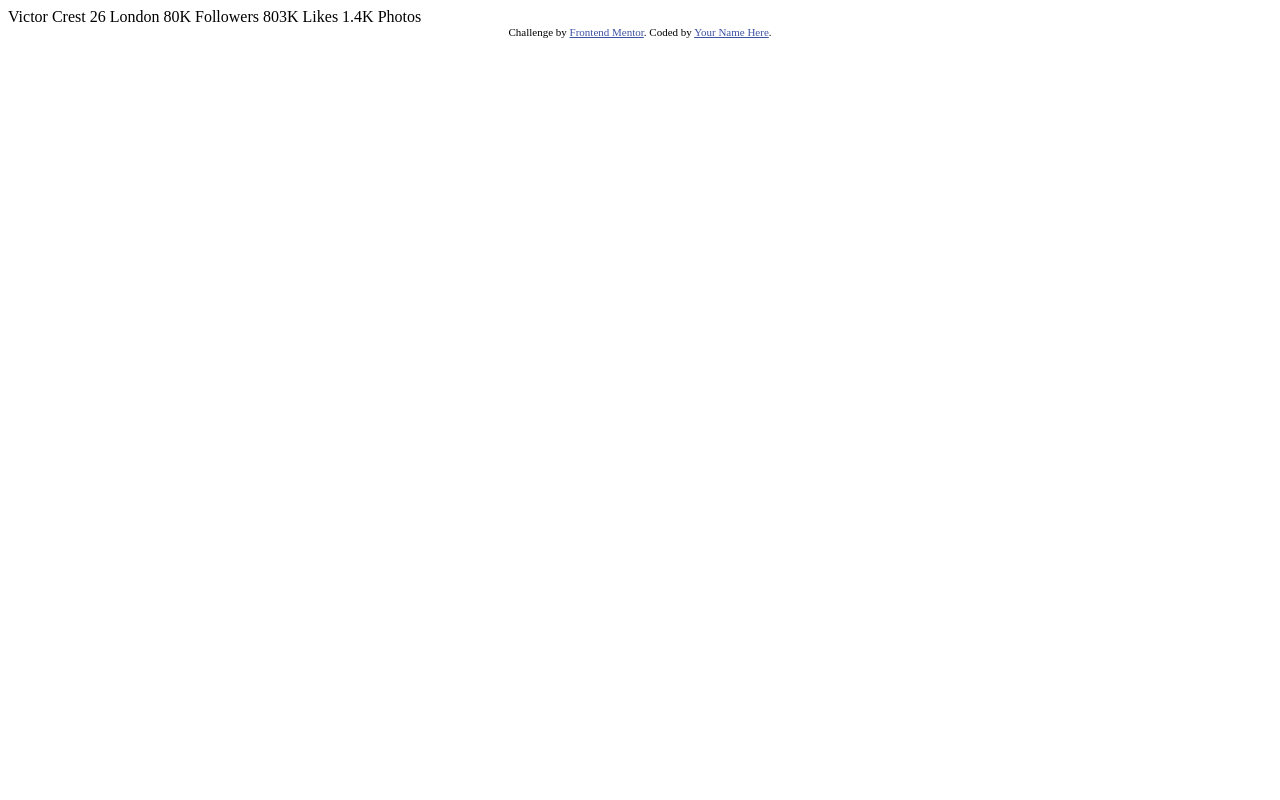
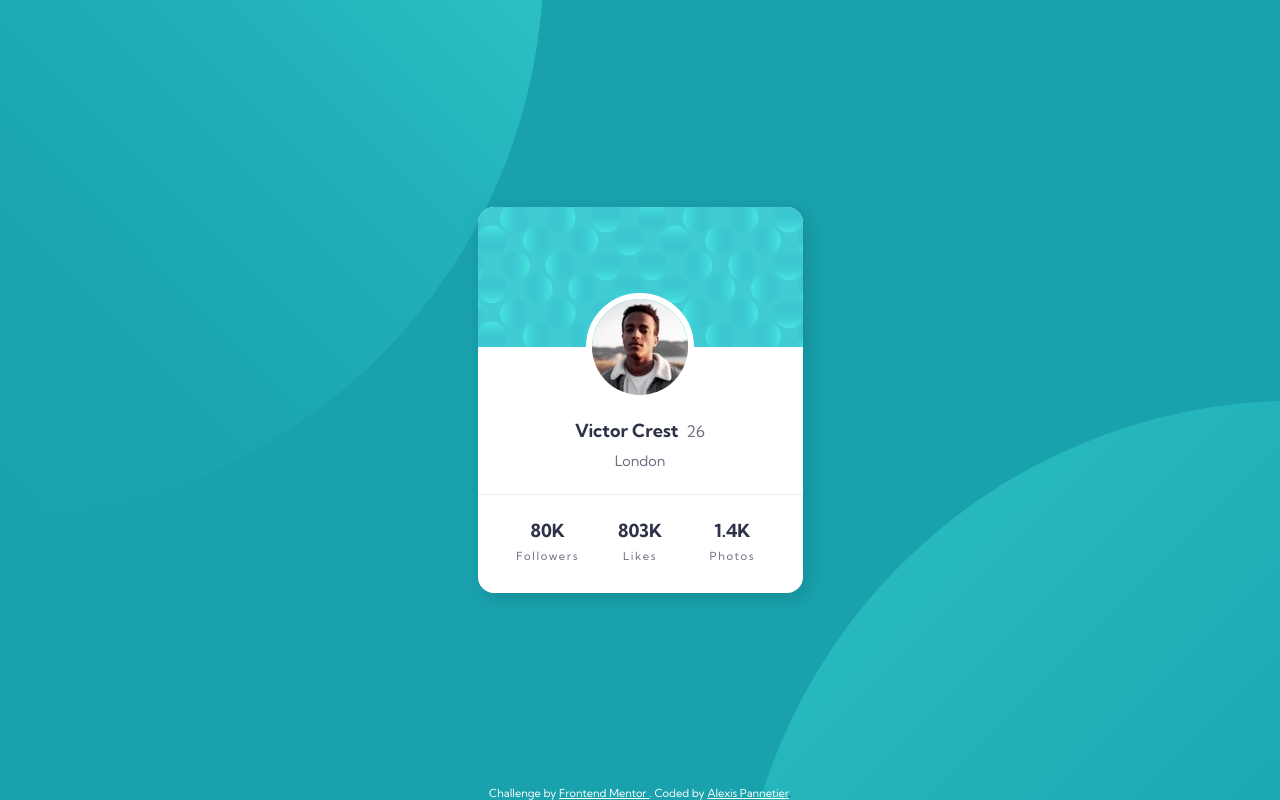
Before and after one commit to Alexis-Pannetier/profile-card-component-main, a plain HTML site: page index.html in a window 1280 px wide. Drawn offline with Linux system fonts and the light colour scheme.

Commit message:
💄 card integration

```diff
--- a/index.html
+++ b/index.html
@@ -1,35 +1,68 @@
 <!DOCTYPE html>
 <html lang="en">
   <head>
-  <meta charset="UTF-8">
-  <meta name="viewport" content="width=device-width, initial-scale=1.0"> <!-- displays site properly based on user's device -->
+    <meta charset="UTF-8" />
+    <meta name="viewport" content="width=device-width, initial-scale=1.0" />
 
-  <link rel="icon" type="image/png" sizes="32x32" href="./images/favicon-32x32.png">
+    <link
+      rel="icon"
+      type="image/png"
+      sizes="32x32"
+      href="./images/favicon-32x32.png"
+    />
+    <link rel="stylesheet" href="./style.css" />
 
     <title>Frontend Mentor | Profile card component</title>
+  </head>
 
-  <!-- Feel free to remove these styles or customise in your own stylesheet 👍 -->
-  <style>
-    .attribution { font-size: 11px; text-align: center; }
-    .attribution a { color: hsl(228, 45%, 44%); }
-  </style>
-</head>
   <body>
-  Victor Crest
-  26
-  London
+    <main>
+      <!-- CARD -->
+      <div class="card text-center">
+        <div class="card-top">
+          <img
+            class="avatar"
+            src="./images/image-victor.jpg"
+            alt="profil picture"
+          />
+        </div>
+        <div class="card-middle">
+          <div class="row">
+            <h1 class="bold">Victor Crest</h1>
+            <span class="age">26</span>
+          </div>
+          <span class="city">London</span>
+        </div>
+        <div class="card-bottom row">
+          <div class="col">
+            <span class="bold">80K</span>
+            <p>Followers</p>
+          </div>
+          <div class="col">
+            <span class="bold">803K</span>
+            <p>Likes</p>
+          </div>
+          <div class="col">
+            <span class="bold">1.4K</span>
+            <p>Photos</p>
+          </div>
+        </div>
+      </div>
 
-  80K
-  Followers
+      <!-- BUBBLE DESIGN -->
+      <div class="bubble bubble-top"></div>
+      <div class="bubble bubble-bottom"></div>
+    </main>
 
-  803K
-  Likes
-
-  1.4K
-  Photos
+    <footer>
       <div class="attribution">
-    Challenge by <a href="https://www.frontendmentor.io?ref=challenge" target="_blank">Frontend Mentor</a>.
-    Coded by <a href="#">Your Name Here</a>.
+        <span>Challenge by</span>
+        <a href="https://www.frontendmentor.io?ref=challenge" target="_blank">
+          <span>Frontend Mentor</span>
+        </a>
+        <span>. Coded by</span>
+        <a href="https://github.com/Alexis-Pannetier">Alexis Pannetier</a>.
       </div>
+    </footer>
   </body>
 </html>
--- /dev/null
+++ b/style.css
@@ -0,0 +1,186 @@
+:root {
+  --dark-cyan: hsl(185, 75%, 39%);
+  --very-dark-desatured-blue: hsl(229, 23%, 23%);
+  --dark-grayish-blue: hsl(227, 10%, 46%);
+  --dark-gray: hsl(0, 0%, 59%);
+}
+
+@font-face {
+  font-family: "Kumbh-Sans";
+  src: url("/fonts/KumbhSans-Regular.ttf");
+  font-weight: 400;
+}
+
+@font-face {
+  font-family: "Kumbh-Sans";
+  src: url("/fonts/KumbhSans-Bold.ttf");
+  font-weight: 700;
+}
+
+body {
+  margin: 0;
+  background-color: var(--dark-cyan);
+}
+
+main {
+  position: relative;
+  overflow: hidden;
+  display: flex;
+  justify-content: center;
+  align-items: center;
+  box-sizing: border-box;
+  min-height: 100vh;
+}
+
+footer {
+  position: fixed;
+  bottom: 0;
+  float: none;
+  margin: auto;
+  width: 100%;
+}
+
+* {
+  font-family: "Kumbh-Sans";
+  font-weight: 400;
+}
+
+h1 {
+  margin: 0.5rem 0;
+}
+
+p {
+  margin: 0.4rem 0;
+  color: var(--dark-grayish-blue);
+  font-size: 0.7rem;
+  letter-spacing: 0.1rem;
+}
+
+/* COMMUN */
+.bold {
+  font-weight: 700;
+  font-size: 1.125rem;
+  color: var(--very-dark-desatured-blue);
+}
+
+.text-center {
+  text-align: center;
+}
+
+.row {
+  display: flex;
+  flex-wrap: wrap;
+  flex-direction: row;
+  justify-content: center;
+  align-items: center;
+}
+
+.col {
+  position: relative;
+  flex-grow: 1;
+  flex-basis: 0;
+}
+
+/* CARD */
+.avatar {
+  border-radius: 50%;
+  border: 0.4rem solid white;
+  position: absolute;
+  transform: translate(-50%, -50%);
+  top: 140px;
+}
+
+.card {
+  background-color: white;
+  border-radius: 1rem;
+  overflow: hidden;
+  margin: 1rem;
+  width: 100%;
+  max-width: 325px;
+  box-shadow: 5px 5px 20px rgba(0, 0, 0, 0.15);
+}
+
+.card-top {
+  position: relative;
+  background-image: url("./images/bg-pattern-card.svg");
+  background-position-x: center;
+  object-fit: cover;
+  width: 100%;
+  height: 140px;
+  margin-bottom: 2.5rem;
+}
+
+.card-middle,
+.card-bottom {
+  padding: 1.5rem;
+}
+
+.card-bottom {
+  border-top: 1px solid #eee;
+}
+
+.age {
+  margin-left: 0.5rem;
+}
+
+.age,
+.city {
+  color: var(--dark-grayish-blue);
+}
+
+.city {
+  font-size: 0.9rem;
+}
+
+/* BUBBLE */
+.bubble {
+  position: absolute;
+  background-position: center;
+  background-size: 100% 100%;
+  z-index: -1;
+  transition: all 0.5s ease-in-out;
+  height: 140vh;
+  width: 140vw;
+  max-height: 140vw;
+  max-width: 140vh;
+  min-height: 500px;
+  min-width: 500px;
+}
+
+.bubble-top {
+  background-image: url("./images/bg-pattern-top.svg");
+  top: -40%;
+  left: -80%;
+}
+.bubble-bottom {
+  background-image: url("./images/bg-pattern-bottom.svg");
+  bottom: -30%;
+  right: -90%;
+}
+
+/* RESPONSIVE */
+@media (min-width: 1100px) {
+  .bubble-top {
+    top: -75%;
+    left: -45%;
+  }
+  .bubble-bottom {
+    bottom: -90%;
+    right: -45%;
+  }
+}
+
+/* ATTRIBUTION */
+.attribution {
+  font-size: 11px;
+  text-align: center;
+}
+.attribution * {
+  color: white;
+}
+
+/* MISC  */
+::selection {
+  background-color: var(--dark-blue);
+  color: var(--white);
+}
```
Also changed, not shown: fonts/KumbhSans-Bold.ttf (added), fonts/KumbhSans-Regular.ttf (added). Lines whose indentation alone changed are shown as unchanged.
